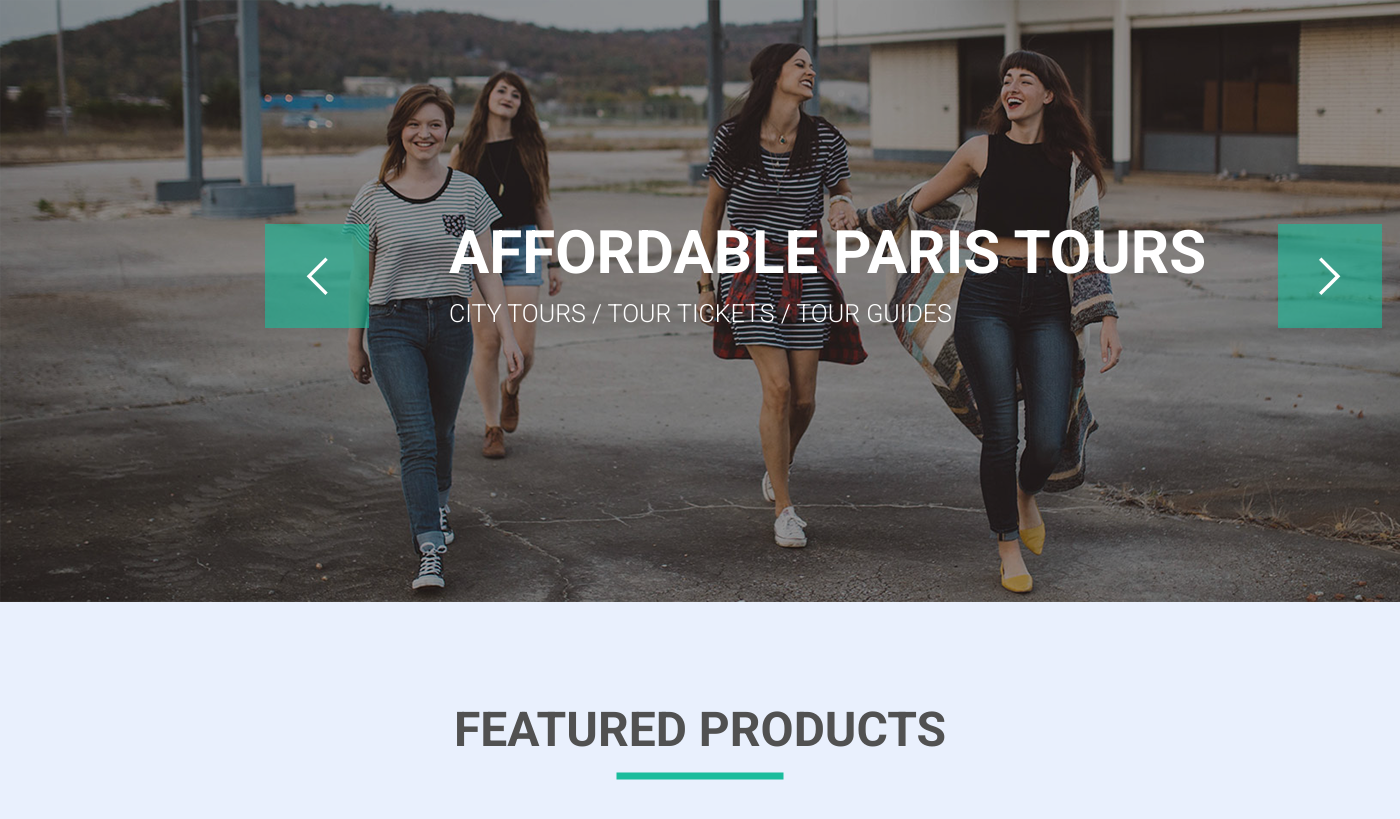
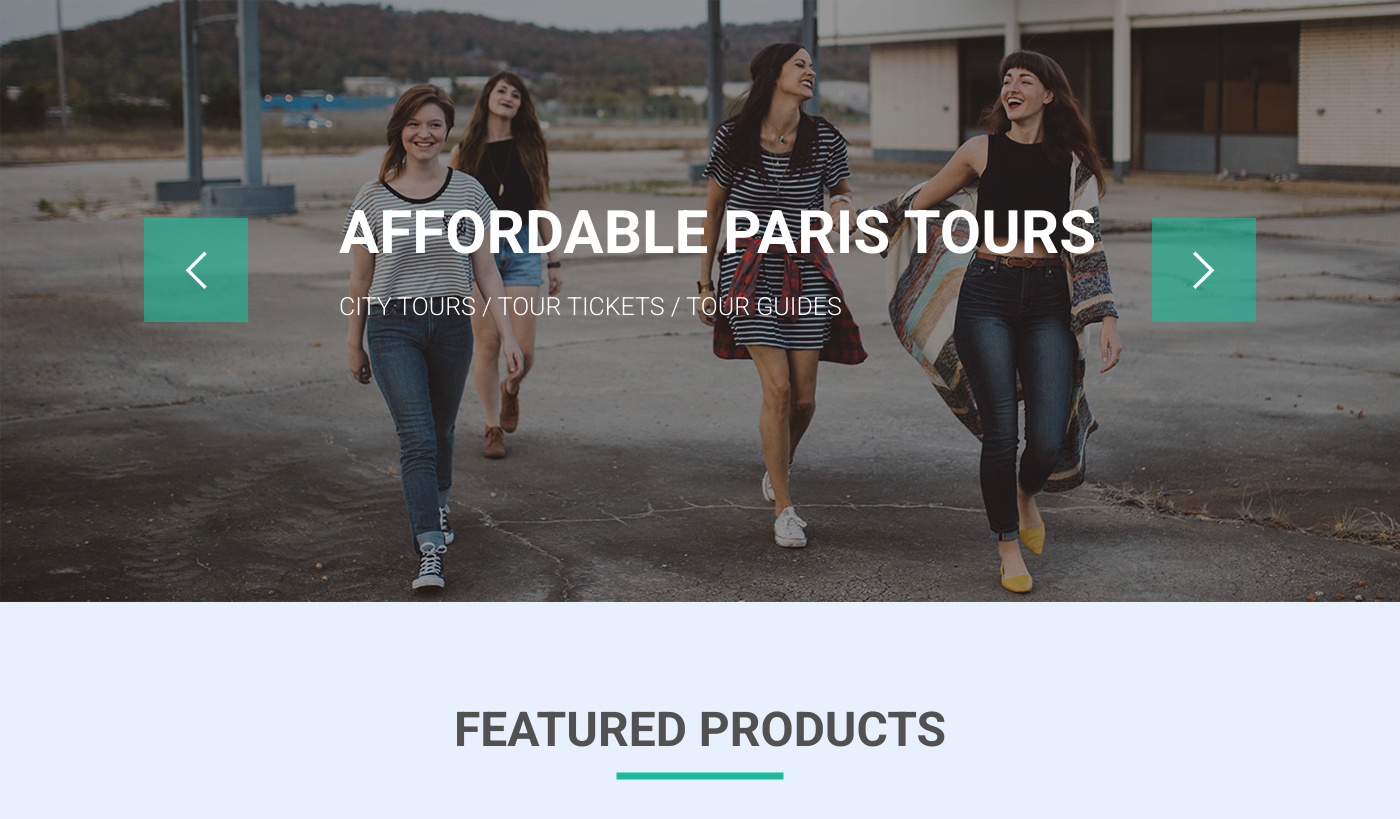
Before and after one commit to YuliaNikolaeva/goit-fe-course, a web app: file html-css/module-05/index.html in a window 1400 px wide. Shown: the part 117-936 px from the top of the page. Run offline with its HTML, style and script files only (its server is not run), Linux system fonts and the light colour scheme; some libraries are stand-ins or nearby versions.

Commit message:
bugfix slider

```diff
--- a/html-css/module-05/css/slyle.css
+++ b/html-css/module-05/css/slyle.css
@@ -97,13 +97,19 @@ header {
 .wrapper-slider {
     position: relative;
     padding-bottom: 100px;
+    height: 602px;
+    max-width: 100%;
+    overflow: hidden;
 }
 
 .image-slider {
+    position: absolute;
     background-image: url(../img/clider/big-slide-image-1.png);
     background-repeat: no-repeat;
     background-size: cover;
     height: 602px;
+    width: 100%;
+    top: 0;
 }
 
 .dark-slider {
@@ -114,13 +120,22 @@ header {
     width: 100%;
 }
 
+.content-slider {
+    position: relative;
+    width: 1112px;
+    height: 100%;
+    margin: 0 auto;
+    top: 218px;
+
+}
+
 .lead-slider {
     position: absolute;
     text-transform: uppercase;
     font-size: 60px;
     font-weight: 600;
-    top: 218px;
-    left: 449px;
+    left: 195px;
+    top: -20px;
 }
 
 .text-sliser {
@@ -128,8 +143,8 @@ header {
     text-transform: uppercase;
     font-size: 25px;
     font-weight: 300;
-    top: 300px;
-    left: 449px;
+    left: 195px;
+    top: 75px;
 }
 
 .slider-button {
@@ -141,7 +156,7 @@ header {
     cursor: pointer;
     background-repeat: no-repeat;
     background-position: center;
-    top: 224px;
+    /* top: 224px; */
 }
 
 .slider-button:hover {
@@ -150,12 +165,12 @@ header {
 
 .left {
     background-image: url(../img/clider/left.png);
-    left: 265px;
+    left: 0;
 }
 
 .right {
     background-image: url(../img/clider/right.png);
-    left: 1278px;
+    right: 0;
 }
 
 /* goods */
--- a/html-css/module-05/index.html
+++ b/html-css/module-05/index.html
@@ -29,10 +29,12 @@
         <div class="wrapper-slider ">
             <div class="image-slider"></div>
             <div class="dark-slider"></div>
-            <p class="lead-slider">affordable paris tours</p>
-            <p class="text-sliser">city tours / tour tickets / tour guides</p>
-            <button class="slider-button left"></button>
-            <button class="slider-button right"></button>
+            <div class="content-slider">
+                <p class="lead-slider">affordable paris tours</p>
+                <p class="text-sliser">city tours / tour tickets / tour guides</p>
+                <button class="slider-button left"></button>
+                <button class="slider-button right"></button>
+            </div>
         </div>
 
         <div class="wrapper-products">
```
